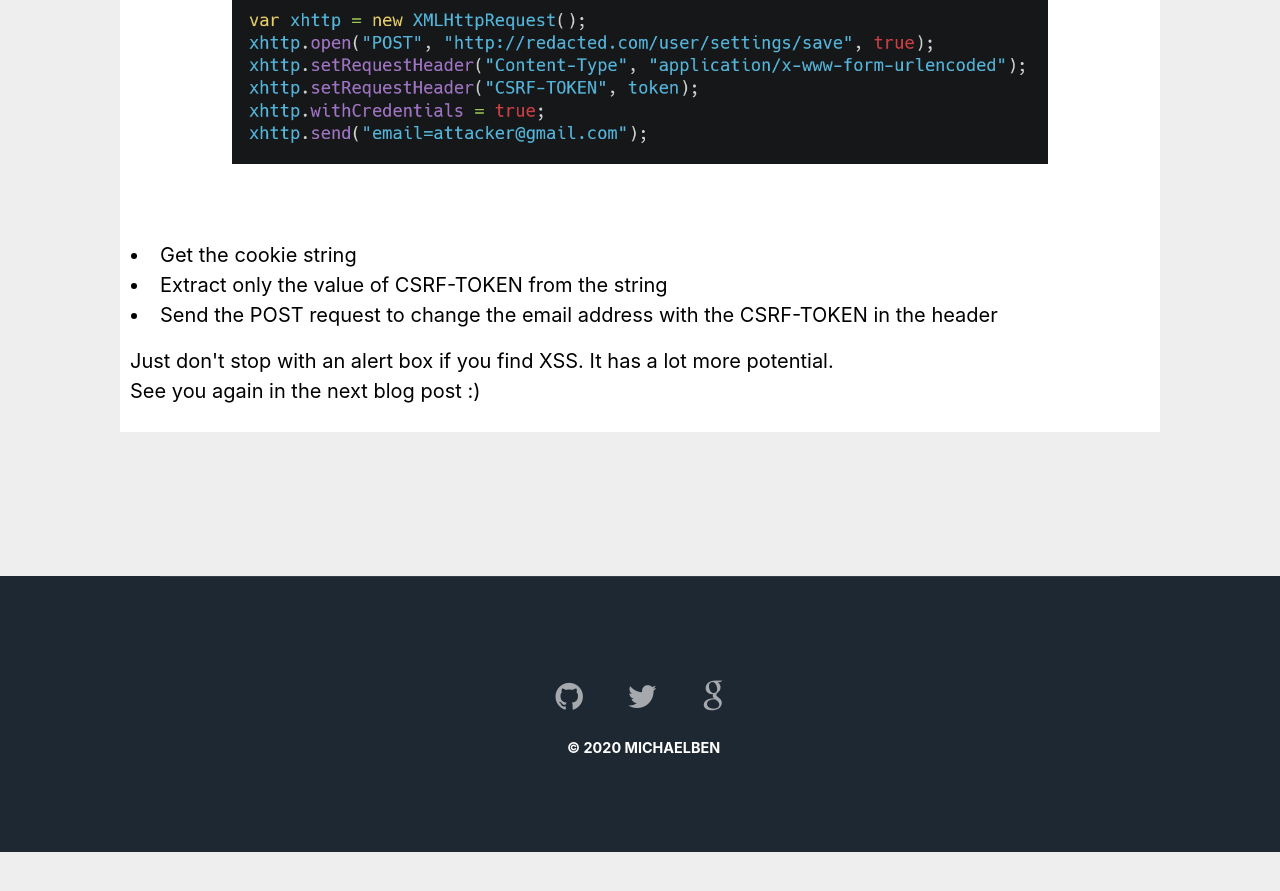
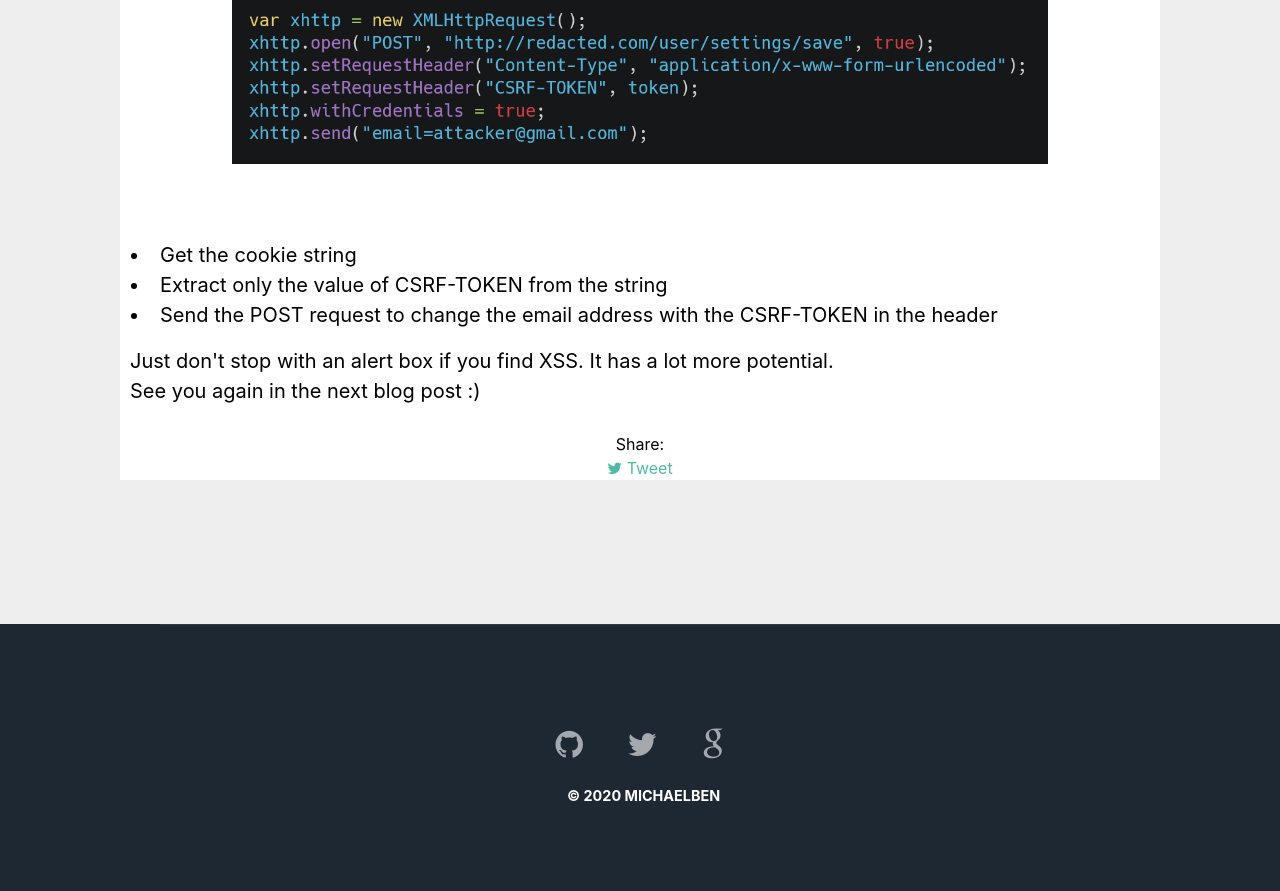
Before and after one commit to ksharinarayanan/ksharinarayanan.github.io, a Jekyll site: the page built from _posts/2020-05-21-xss-to-csrf.markdown, in a window 1280 px wide and 900 px high, scrolled down 2939 px. Shown: the top 891 px of the window. Built offline with Jekyll 4.4.1, drawn with Linux system fonts in a browser that asks for light colours; before the commit the page ends 3791 px from its top, so only the background shows below that.

Commit message:
Added share button

```diff
--- a/_posts/2020-05-21-xss-to-csrf.markdown
+++ b/_posts/2020-05-21-xss-to-csrf.markdown
@@ -101,3 +101,8 @@ image: /assets/images/stored-xss-to-csrf/poc.png
                 <br>
                 See you again in the next blog post :)
             </p>
+        </div>
+        Share: <a class="icon fa-twitter" target="_blank"
+      href="https://twitter.com/intent/tweet?text=Check out {{ page.title }} by micha3lb3n at https://micha3lb3n.github.io{{ page.permalink }}" data-size="large" url="https://micha3lb3n.github.io/">
+    Tweet</a>
+    </article>
```
